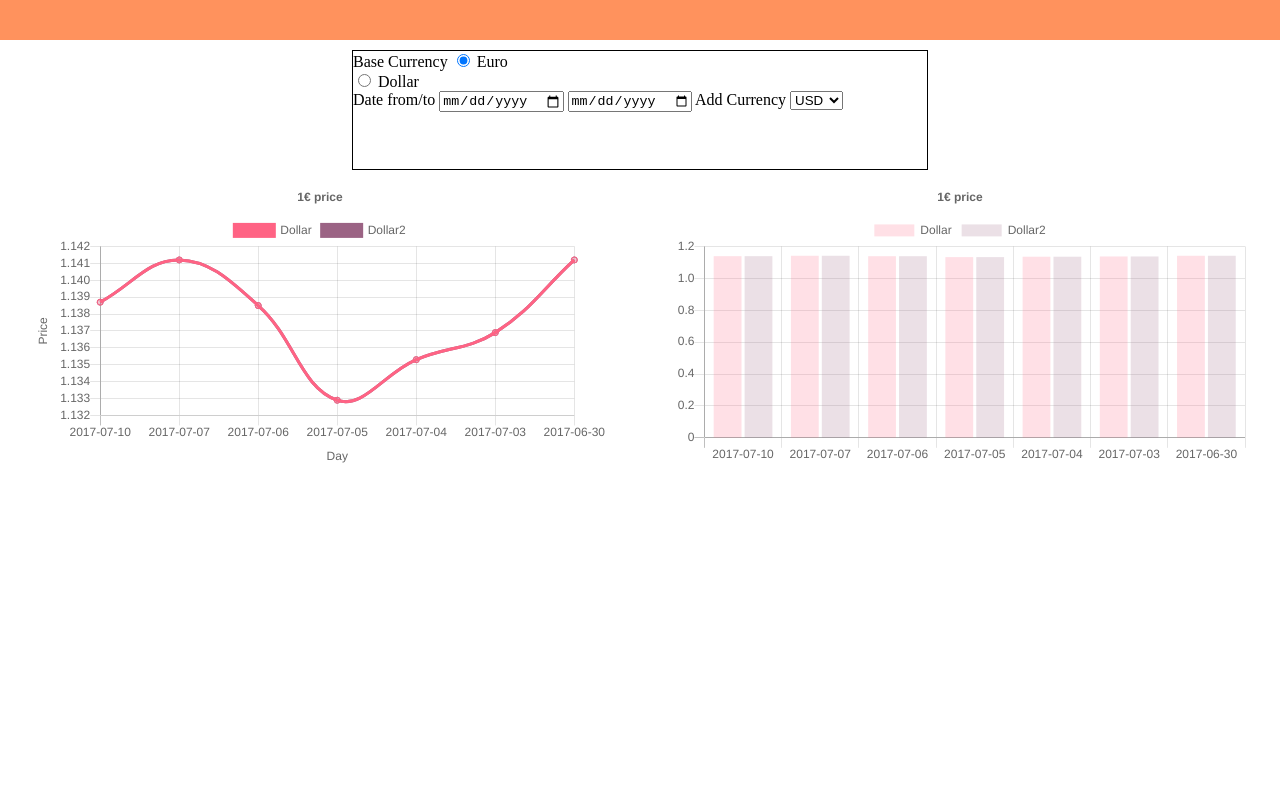
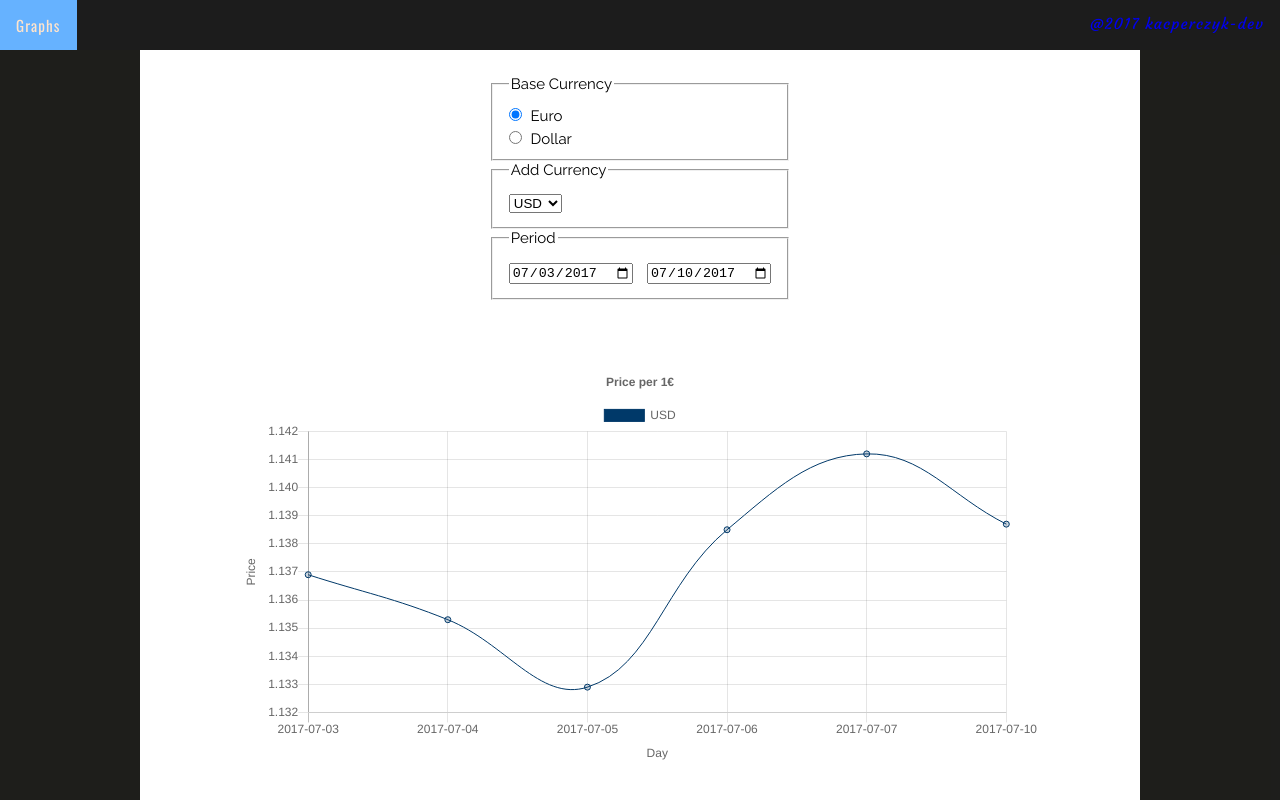
Before and after one commit to kacperczyk-dev/CurrenciesInformation, a plain HTML site: page index.html in a window 1280 px wide. Drawn offline with nearby package versions, Linux system fonts and the light colour scheme.

Commit message:
Interactive UI

```diff
--- a/index.html
+++ b/index.html
@@ -4,39 +4,44 @@
     <meta charset="UTF-8">
     <title>Currencies Info</title>
     <meta name="viewport" content="width=device-width, initial-scale=1.0">
+    <link href="https://fonts.googleapis.com/css?family=Courgette|Oswald|Raleway" rel="stylesheet">
     <link href="styles/layout.css" rel="stylesheet" />
     <script type="text/javascript" src="https://cdnjs.cloudflare.com/ajax/libs/Chart.js/2.1.6/Chart.bundle.min.js"></script>
     <script src="scripts/graphs.js"></script>
 </head>
 <body>
-    <header id="head">
-
-    </header>
-    <div id="options">
-        <form>
-            <label>Base Currency</label>
-            <input class="baseCurr" type="radio" name="gender" value="euro" checked> Euro<br>
-            <input class="baseCurr" type="radio" name="gender" value="dollar"> Dollar<br>
-            <label>Date from/to</label>
-            <input type="date"/>
-            <input type="date"/>
-            <label>Add Currency</label>
-            <select id="currencyList"></select>
-        </form>
-    </div>
+    <navbar id="head">
+        <ul>
+            <li class="first"><a>Graphs</a></li>
+            <!-- <li class="first"><a>Exchange calculator</a></li> -->
+            <li id="last"><a href="https://kacperczyk-dev.github.io/"></a></li>
+        </ul>
+    </navbar>
     <section id="content">
+        <div id="options">
+            <form>
+                <fieldset>
+                    <legend>Base Currency</legend>
+                    <input id ="EU" class="baseCurr" name="curr" type="radio" value="EU" checked> Euro<br>
+                    <input id ="USD" class="baseCurr" name="curr" type="radio" value="D"> Dollar<br>
+                </fieldset>
+                <fieldset>
+                    <legend>Add Currency</legend>
+                    <select id="currencyList"></select>
+                </fieldset>
+                <fieldset>
+                    <legend>Period</legend>
+                    <input id= "dateFrom" type="date"/>
+                    <input id= "dateTo" type="date"/>
+                </fieldset>
+            </form>
+        </div>
         <div class="chart">
             <canvas id="lineChart"></canvas>
         </div>
         <div class="chart">
             <canvas id="barChart"></canvas>
         </div>
-        <div class="chart">
-            <canvas id="myChart3"></canvas>
-        </div>
-        <div class="chart">
-            <canvas id="myChart4"></canvas>
-        </div>
     </section>
 </body>
 </html>
--- a/scripts/graphs.js
+++ b/scripts/graphs.js
@@ -2,16 +2,29 @@
 /**
  * Created by Dawid on 2017-07-10.
  */
-window.onload = function() {
+var xmlDoc, root, days;
+var base = 0;
+var sets = [], labels = [], colors = [], borders = [];
+var currencies = [0];
+var txt = 'Price per 1€';
+var myBarChart, myLineChart;
+
 function DataSet(label, data, fill, background, border){
     this.label = label;
     this.data = data;
     this.fill = fill;
     this.backgroundColor = background;
     this.borderColor = border;
+    this.borderWidth = 1;
 }
 
-    var data, labels = [];
+window.onload = function() {
+    var me = '@' + new Date().getFullYear() + ' kacperczyk-dev';
+    document.getElementById('last').firstElementChild.innerHTML = me;
+    document.getElementById('dateFrom').value = '2017-07-03';
+    document.getElementById('dateTo').value = '2017-07-10';
+    var lineChart = document.getElementById('lineChart');
+    var barChart = document.getElementById('barChart');
     var xhttp = new XMLHttpRequest();
     xhttp.open("GET", "/CurrenciesInformation/data/eurofxref_hist_90d.xml", true);
     xhttp.send(null);
@@ -22,39 +35,136 @@ window.onload = function() {
     };
 
     function initialize(xml) {
-        var xmlDoc = xml.responseXML;
-        var root = xmlDoc.getElementsByTagName('Cube')[0];
-        var days = root.children; //This one has all the days of data
-        //var values = days[0].children; //this is the first day
-        data = [];
-        labels = [];
-
-        //fill list with values
+        xmlDoc = xml.responseXML;
+        root = xmlDoc.getElementsByTagName('Cube')[0];
+        days = root.children;
         var currencyList = document.getElementById('currencyList');
         for(i=0; i<days[0].children.length; i++){
-            var option = document.createElement("option");
+            var option = document.createElement('option');
             option.text = days[0].children[i].getAttribute('currency');
             option.value = i;
             currencyList.appendChild(option);
         }
+        for(i=0; i< 250; i+=10){
+            var r = Math.floor(Math.random() * i);
+            var g = Math.floor(Math.random() * 255);
+            var b = Math.floor(Math.random() * 255);
+            colors.push('rgba('+ r +', ' + g + ', ' + b + ', 0.2)');
+            borders.push('rgba('+ r +', ' + g + ', ' + b + ', 1)');
+        }
+        getData();
+    }
 
-        //create 7 days data for charts and initialize them
-        for(i=0; i<7; i++){
-            data.push(days[i].children[0].getAttribute('rate'));
-            labels.push(days[i].getAttribute('time'));
+    function getData(){
+        var f = document.getElementById('dateFrom').value;
+        var t = document.getElementById('dateTo').value;
+        sets = [];
+        var data = [];
+        var r, g, b;
+        labels = [];
+        var dF = Date.parse(((!f) ? '2017-07-03' : f));
+        var dT = Date.parse(((!t) ? '2017-07-10' : t));
+        for (i = 0; i < days.length; i++) {
+            var date = Date.parse(days[i].getAttribute('time'));
+            if(date >= dF && date <= dT) {
+                labels.unshift(days[i].getAttribute('time'));
             }
-        var sets = [
-            new DataSet("Dollar", data, false, 'rgba(255, 99, 132, 0.2)', 'rgba(255, 99, 132, 1)' ),
-            new DataSet("Dollar2", data, false, 'rgba(155, 99, 132, 0.2)', 'rgba(155, 99, 132, 1)' ),
-        ];
-        createLineChart(document.getElementById("lineChart"), sets, labels);
-        createBarChart(document.getElementById("barChart"), sets, labels);
+        }
+        for(j=0; j<currencies.length; j++) {
+
+            for (i = 0; i < days.length; i++) {
+                var date = Date.parse(days[i].getAttribute('time'));
+                if(date >= dF && date <= dT) {
+                    data.unshift(days[i].children[currencies[j]].getAttribute('rate'));
+                }
+            }
+            sets.push(new DataSet(days[0].children[currencies[j]].getAttribute('currency'), data,
+                false, colors[sets.length], borders[sets.length]));
+            data = [];
+        }
+        if(base==1){
+            base = 0;
+            changeBase(1);
+        }
+        else {
+            if(myLineChart == undefined) {
+                createLineChart(lineChart, sets, labels);
+                createBarChart(barChart, sets, labels);
+            } else {
+                updateChart(myLineChart);
+                updateChart(myBarChart);
+            }
+        }
+    }
+
+    var dateFr = document.getElementById('dateFrom');
+    var dateTo = document.getElementById('dateTo');
+    dateTo.addEventListener('change', setPeriod);
+    dateFr.addEventListener('change', setPeriod);
+    function setPeriod(){
+       if(dateFr.value && dateTo.value){
+            getData();
+       }
+    }
+
+    var euro = document.getElementById('EU');
+    var dollar = document.getElementById('USD');
+    euro.addEventListener('click', function(){changeBase(0)}, false);
+    dollar.addEventListener('click', function(){changeBase(1)}, false);
+    function changeBase(arg){
+        if(base != arg && arg == 1) {
+            base = arg;
+            txt = 'Price per 1$';
+            for (i = 0; i < sets.length; i++) {
+                for (j = 0; j < sets[i].data.length; j++) {
+                    if (i == 0) {
+                        sets[i].data[j] = 1 / sets[i].data[j];
+                        sets[i].label = 'EUR';
+                    } else {
+                        sets[i].data[j] = sets[i].data[j] * sets[0].data[j];
+                    }
+                }
+            }
+            updateChart(myLineChart);
+            updateChart(myBarChart);
+        }
+        if(base != arg && arg == 0) {
+            base = arg;
+            txt = 'Price per 1€';
+            for (i = 0; i < sets.length; i++) {
+                for (j = 0; j < sets[i].data.length; j++) {
+                    if (i == 0) {
+                        sets[i].data[j] = 1 / sets[i].data[j];
+                        sets[i].label = 'USD';
+                    } else {
+                        sets[i].data[j] = sets[i].data[j] * sets[0].data[j];
+                    }
+                }
+            }
+            updateChart(myLineChart);
+            updateChart(myBarChart);
+        }
+    }
+
+    var list = document.getElementById('currencyList');
+    list.addEventListener('change', addFromList);
+    function addFromList(){
+        if(list.selectedIndex>0){
+            currencies.push(list.options[list.selectedIndex].value);
+            getData();
+        }
+    }
+
+    function updateChart(chart){
+        chart.data.datasets = sets;
+        chart.data.labels = labels;
+        chart.options.title.text = txt;
+        chart.update();
     }
 
     function createBarChart(context, dataSets, labels)
     {
-
-        var myChart = new Chart(context, {
+        myBarChart = new Chart(context, {
             type: 'bar',
             data: {
                 labels: labels,
@@ -63,12 +173,19 @@ window.onload = function() {
             options: {
                 title: {
                     display: true,
-                    text:'1€ price'
+                    text: txt
                 },
                 scales: {
                     yAxes: [{
-                        ticks: {
-                            beginAtZero: true
+                        scaleLabel: {
+                            display: true,
+                            labelString: 'Price'
+                        }
+                    }],
+                    xAxes: [{
+                        scaleLabel: {
+                            display: true,
+                            labelString: 'Day'
                         }
                     }]
                 }
@@ -76,28 +193,18 @@ window.onload = function() {
         });
     }
 
-    function createLineChart(context, data, labels)
+    function createLineChart(context, dataSets, labels)
     {
-        var ctx = document.getElementById("myChart");
-        var chart = new Chart(context, {
+        myLineChart = new Chart(context, {
             type: 'line',
             data: {
                 labels: labels,
-                datasets: data
+                datasets: dataSets,
             },
             options: {
-                responsive: true,
                 title:{
                     display:true,
-                    text:'1€ price'
-                },
-                tooltips: {
-                    mode: 'index',
-                    intersect: false,
-                },
-                hover: {
-                    mode: 'nearest',
-                    intersect: true
+                    text: txt
                 },
                 scales: {
                     xAxes: [{
@@ -118,6 +225,7 @@ window.onload = function() {
             }
         });
     }
+
 };
 
 /*
--- a/styles/layout.css
+++ b/styles/layout.css
@@ -4,33 +4,73 @@
     box-sizing: border-box;         /* Opera/IE 8+ */
 }
 html, body {
-    background: rgb(255, 255, 255);
+    font-family: 'Raleway', sans-serif;
+    font-size: 15px;
+    background: rgba(28, 28, 26, 0.9);
     margin: 0;
     height: 100vh;
+    overflow: auto;
+}
+#head {
+    font-family: 'Oswald', sans-serif;
+    letter-spacing: 0.075em;
+    margin-top: 0;
+}
+#head ul {
+    margin: 0 25px 0 25px;
+    background: rgb(28, 28, 28);
+    list-style-type: none;
+    margin: 0;
+    padding: 0;
     overflow: hidden;
 }
-#head {
-    height: 5%;
-    background: rgb(255, 146, 93);
+.first{
+    color: rgb(255, 228, 204);
+    float: left;
 }
-
+#last {
+    color: rgb(255, 173, 0);
+    font-family: 'Courgette', cursive;
+    float: right;
+}
+#head li a {
+    display: block;
+    text-align: center;
+    padding: 14px 16px;
+    text-decoration: none;
+}
+#head li.first a:hover {
+    background-color: rgb(102, 178, 255);
+}
+#last a:hover {
+    background-color: rgb(64, 106, 128);
+}
 #options {
-    width: 45%;
-    height: 15%;
-    border: 1px solid black;
-    margin: 10px auto;
+    margin: 25px auto;
 }
-
+fieldset {
+}
+fieldset *{
+    margin: 5px;
+}
+fieldset label {
+    display: block;
+}
+fieldset input[type='button']{
+    display: block;
+}
 #content {
+    background: rgb(255, 255, 255);
+    width: 1000px;
     display: flex;
     display: -webkit-flex;
     justify-content: center;
     flex-wrap: wrap;
-    overflow: auto;
+    margin:auto;
 }
 
 .chart {
     position: relative;
-    width: 45%;
-    margin: auto;
+    width: 800px;
+    margin: 40px auto;
 }
```
Lines whose indentation alone changed are shown as unchanged.
